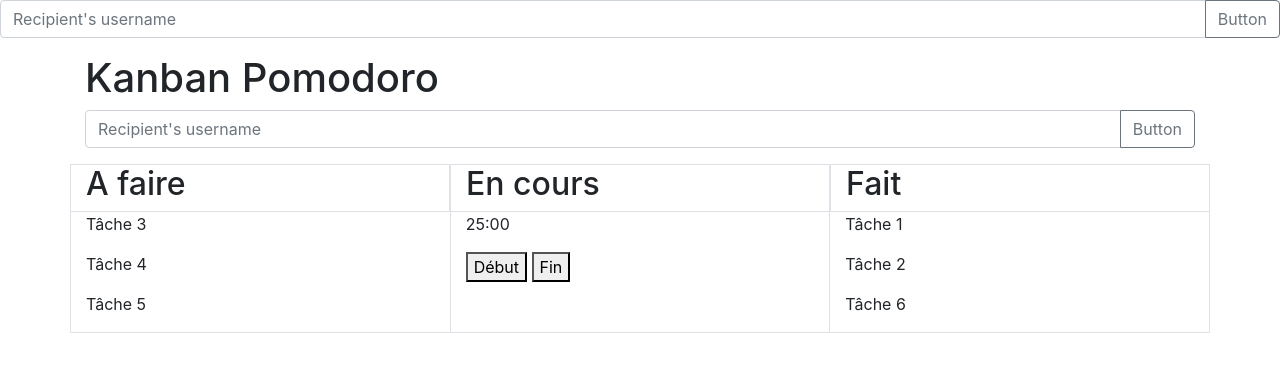
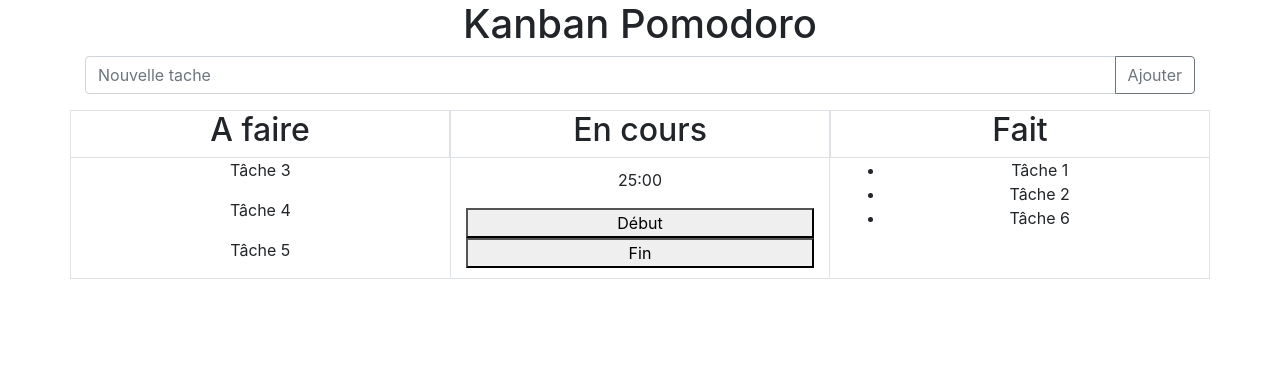
Before and after one commit to tlacolley/projet_kanbanpomodoro, a website: page index.html in a window 1280 px wide. Drawn offline with nearby package versions, Linux system fonts and the light colour scheme.

Commit message:
Beginning Script function input

```diff
--- a/index.html
+++ b/index.html
@@ -10,48 +10,17 @@
 
 <body>
 
-    <div class="input-group mb-3">
-        <input type="text" class="form-control" placeholder="Recipient's username" aria-label="Recipient's username" aria-describedby="basic-addon2">
-        <div class="input-group-append">
-            <button class="btn btn-outline-secondary" type="button">Button</button>
-        </div>
-    </div>
 
-    <!-- <table class="table">
-            <thead>
-                <tr>
-                    <th scope="col">A faire</th>
-                    <th scope="col">En cours</th>
-                    <th scope="col">Fait</th>
-                </tr>
-            </thead>
-            <tbody>
-                <tr>
-                    <td>Tâche 3</td>
-                    <td>25</td>
-                    <td>Tâche 1</td>
-                </tr>
-                <tr>
-                    <td>Tâche 4</td>
-                    <td>Début</td>
-                    <td>@fat</td>
-                </tr>
-                <tr>
-                    <td>Larry</td>
-                    <td>the Bird</td>
-                    <td>@twitter</td>
-                </tr>
-            </tbody>
-        </table> -->
 
-    <div class="container">
-        <h1>Kanban Pomodoro</h1>
+
+    <div class="container text-center">
+        <h1 >Kanban Pomodoro</h1>
         <div class="row">
             <div class="col">
                 <div class="input-group mb-3">
-                    <input type="text" class="form-control" placeholder="Recipient's username" aria-label="Recipient's username" aria-describedby="basic-addon2">
+                    <input id="newTask" type="text" class="form-control" placeholder="Nouvelle tache" aria-label="Nouvelle tache " aria-describedby="basic-addon2">
                     <div class="input-group-append">
-                        <button class="btn btn-outline-secondary" type="button">Button</button>
+                        <button class="btn btn-outline-secondary buttonTask" type="button">Ajouter</button>
                     </div>
                 </div>
             </div>
@@ -72,7 +41,7 @@
         </div>
         <!--row2-->
 
-        <div class="row 2 border border-top-0">
+        <div class="row 2 border border-top-0 ">
             <div class="col">
                 <p>
                     Tâche 3
@@ -84,23 +53,20 @@
                     Tâche 5
                 </p>
             </div>
-            <div class="col border-left border-right">
-                <p>
+            <div class="col border-left border-right d-flex justify-content-center flex-column">
+                <p class="text-center">
                     25:00
                 </p>
-                <button>Début</button>
-                <button>Fin</button>
+                <button class=" d-inline">Début</button>
+                <button class=" d-inline">Fin</button>
             </div>
             <div class="col">
-                <p>
-                    Tâche 1
-                </p>
-                <p>
-                    Tâche 2
-                </p>
-                <p>
-                    Tâche 6
-                </p>
+                <ul>
+                    <li>Tâche 1</li>
+                    <li>Tâche 2</li>
+                    <li>Tâche 6</li>
+                </ul>
+
             </div>
         </div>
         <!--row3-->
--- a/script/script.js
+++ b/script/script.js
@@ -0,0 +1,12 @@
+$(document).ready(function(){
+
+$(".buttonTask").click(function(){
+
+    var newtask = $("#newTask").HTML()
+
+
+})
+
+
+
+})
```
